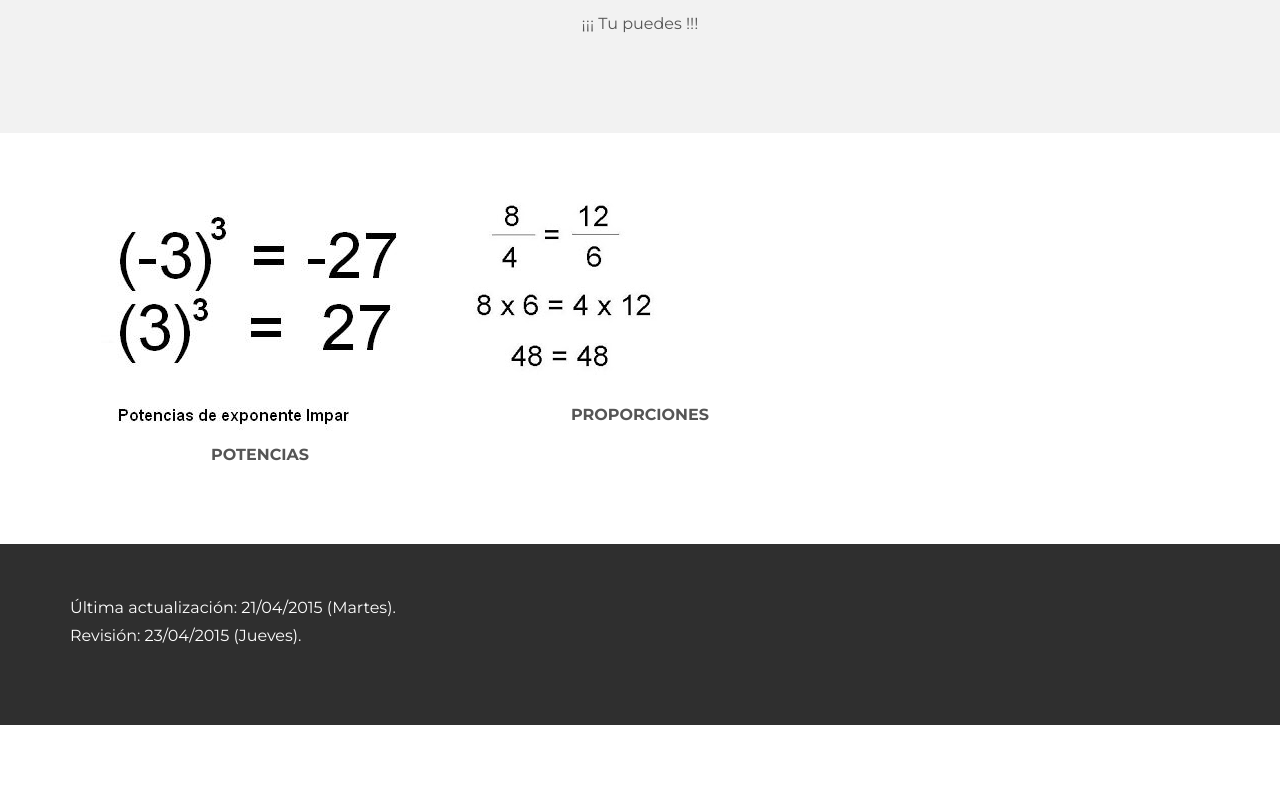
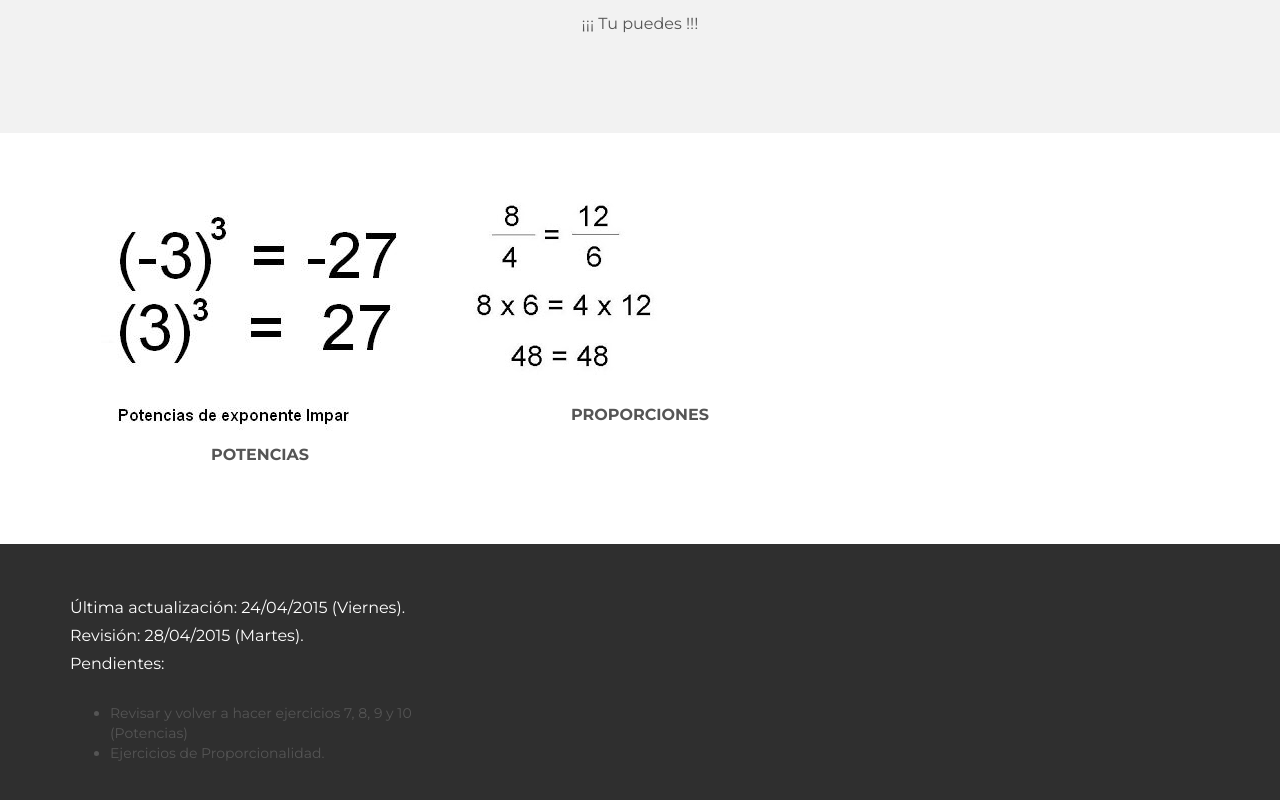
Before and after one commit to crismartin/mates, a plain HTML site: page index.html in a window 1280 px wide. Shown: the part 723-1523 px from the top of the page. Before the commit the page ends 1448 px from the top, so only its background shows below. Drawn offline with nearby package versions, Linux system fonts and the light colour scheme.

Commit message:
subiendo cambios

```diff
--- a/index.html
+++ b/index.html
@@ -102,8 +102,13 @@
 			<div class="row">
 				<div class="col-lg-4">
 					<p>
-						&Uacute;ltima actualizaci&oacute;n: 21/04/2015 (Martes).<br>
-						Revisi&oacute;n: 23/04/2015	(Jueves).
+						&Uacute;ltima actualizaci&oacute;n: 24/04/2015 (Viernes).<br>
+						Revisi&oacute;n: 28/04/2015	(Martes).<br>
+						Pendientes:
+						<ul>
+							<li> Revisar y volver a hacer ejercicios 7, 8, 9 y 10 (Potencias)<br>
+							<li> Ejercicios de Proporcionalidad.
+						</ul>
 					</p>
 				</div><!-- /col-lg-4 -->
 			</div>
```
Also changed, not shown: potencias.html (+7 -2 lines), proporciones.html (+7 -2 lines).
